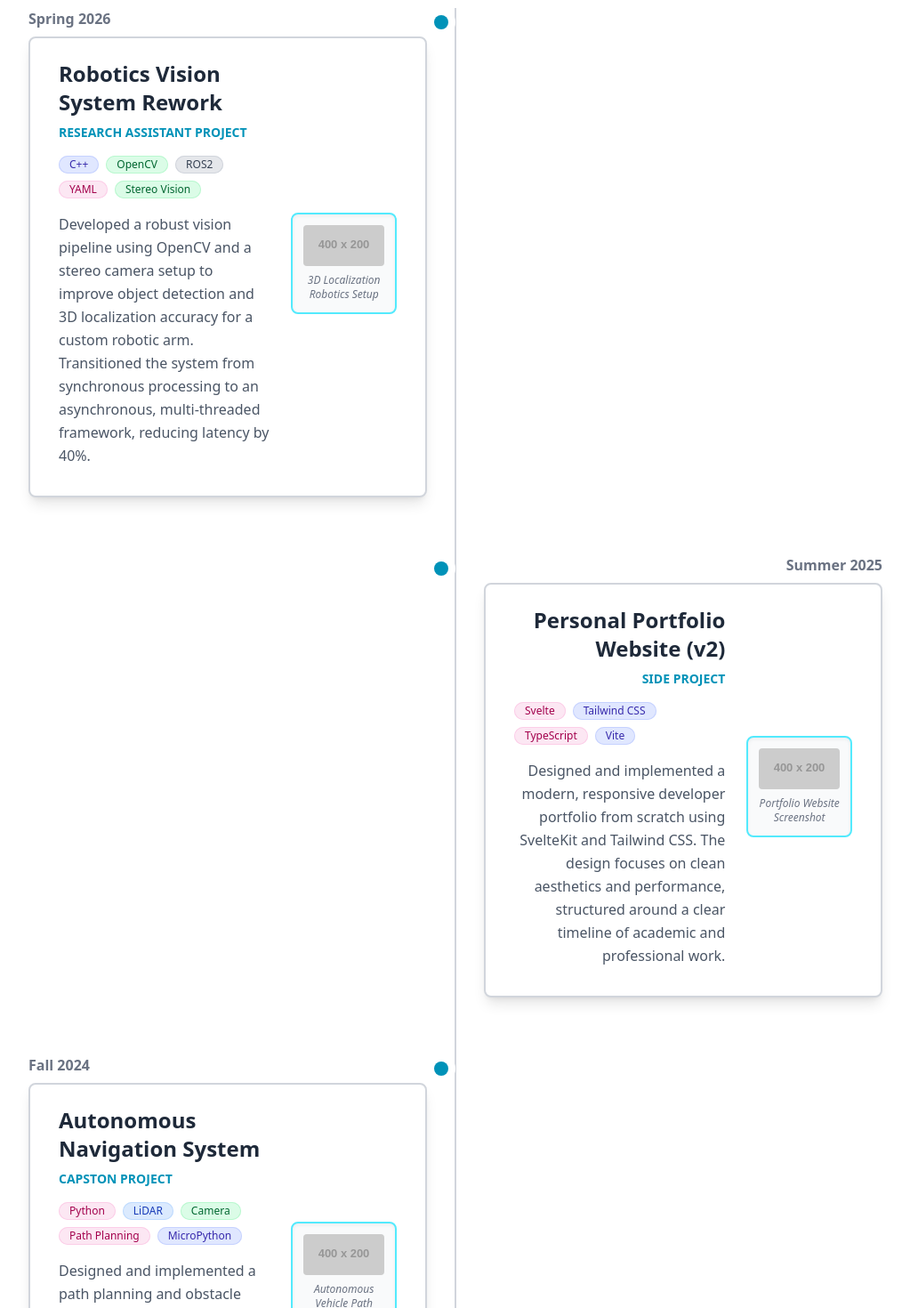
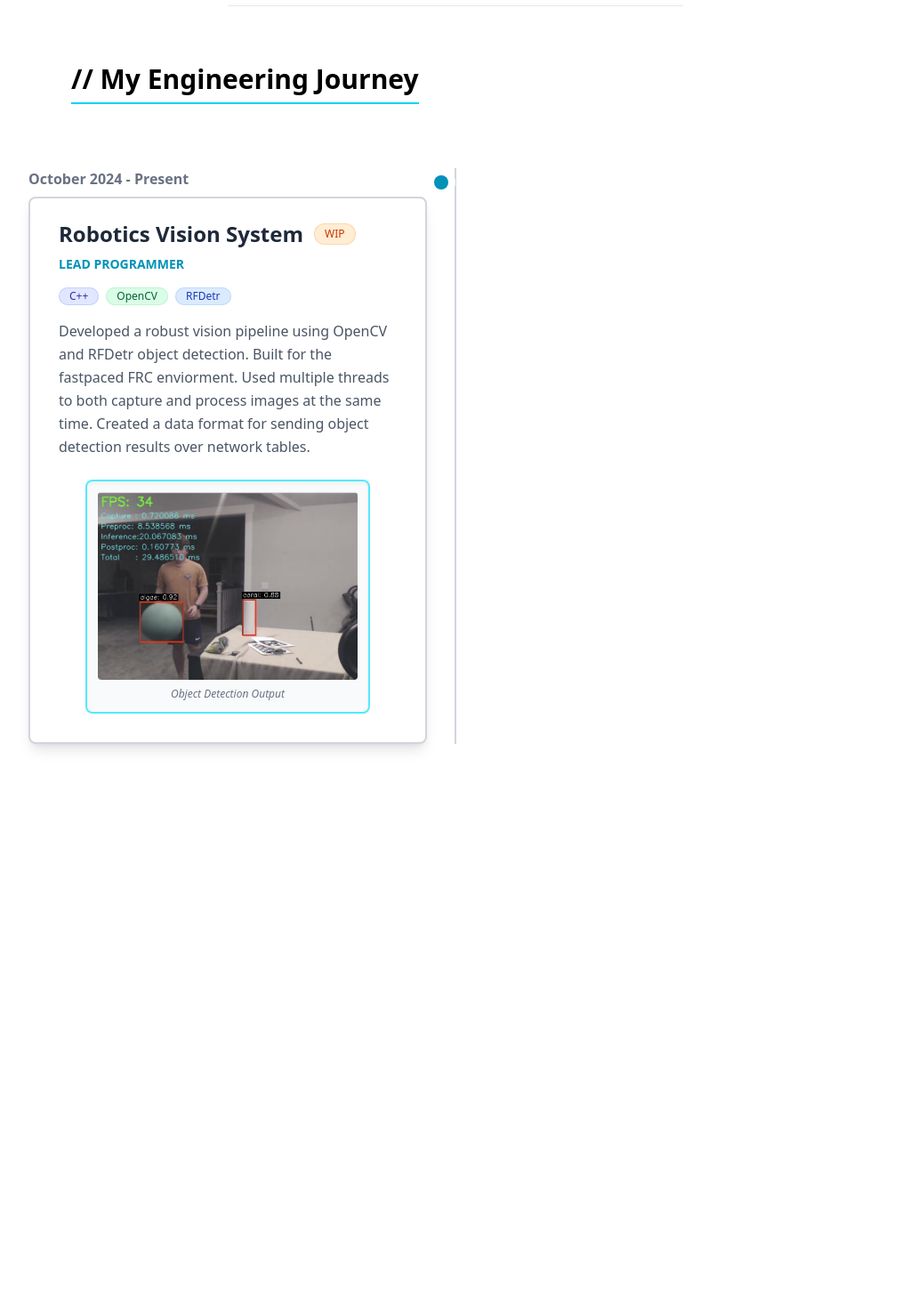
Before and after one commit to rylero/rylero.github.io, a Svelte app: page / in a window 1280 px wide. Shown: the part 1280-2750 px from the top of the page at 89% size, without its empty margins (128-1151 px from the left). After the commit the page ends 2180 px from the top, so only its background shows below. Built offline with nearby package versions, Linux system fonts and the light colour scheme.

Commit message:
Card fix

```diff
--- a/src/App.svelte
+++ b/src/App.svelte
@@ -6,70 +6,34 @@
   import profile_image from './assets/profile.png';
   // User edits: Added image import (assuming the 'assets' folder is structured correctly)
   import research_image from "./assets/research.png";
+  import vision_image from "./assets/vision.png";
 
   // --- Single Project Data: My Research Section (RPT) ---
   const researchPaper = {
       date: "Fall 2026",
-      title: "Rotating Policy Training",
+      title: "IPPO Learns the Game, Not the Team",
       subtitle: "Submitting to IROS 2026",
-      blurb: "Traditional Multi-Agent Reinforcement Learning (MARL) typically focuses on homogeneous teams, leaving heterogeneous agents (teammates with differing abilities or unknown policies) relatively underexplored. This paper introduces <strong>Rotating Policy Training (RPT)</strong>, a novel paradigm that co-trains policies of different architectures. Inspired by league play, RPT rotates teammates through various policy combinations to expose the target agent to unique play styles and skill levels. Applied to the collaborative HeMAC enviorment, RPT outperforms standard MARL baselines when generalizing to novel, unseen teammate policies.",
-      link: "https://github.com/rylero/RPT",
+      blurb: "Our research focused on evaluating IPPOs ability to learn the underlying game, rather than just learning to react to its teammate policies. Created a system called Rotation Policy Training (RPT) to evaluate how much adding novel training partners increases a models generalizability. The project used the SKRL framework with custom meta policies objects that allowed for switching teammate networks mid training.",
+      link: "https://arxiv.org/abs/2512.08877",
       isWIP: true,
       imageUrl: research_image,
       imageAlt: "Screenshot of the collaborative HeMAC environment where training took place",
-      techStack: ['Python', 'PyTorch', 'MARL', 'RayLib', 'PettingZoo']
+      techStack: ['Python', 'PyTorch', 'MARL', 'SKRL', 'PettingZoo']
   };
 
   // --- Timeline Data: Engineering Journey (Combined Academic/Engineering Projects) ---
   const engineeringTimelineEvents = [
-      // 1. Robotics Vision System Rework (from original academicEvents)
       {
-          date: "Spring 2026",
-          title: "Robotics Vision System Rework",
-          subtitle: "Research Assistant Project",
-          blurb: "Developed a robust vision pipeline using OpenCV and a stereo camera setup to improve object detection and 3D localization accuracy for a custom robotic arm. Transitioned the system from synchronous processing to an asynchronous, multi-threaded framework, reducing latency by 40%.",
-          link: "#",
-          isWIP: false,
-          imageUrl: "https://placehold.co/400x200/f87171/ffffff?text=Robotics+Vision+Setup",
-          imageAlt: "3D Localization Robotics Setup",
-          techStack: ['C++', 'OpenCV', 'ROS2', 'YAML', 'Stereo Vision']
+          date: "October 2024 - Present",
+          title: "Robotics Vision System",
+          subtitle: "Lead Programmer",
+          blurb: "Developed a robust vision pipeline using OpenCV and RFDetr object detection. Built for the fastpaced FRC enviorment. Used multiple threads to both capture and process images at the same time. Created a data format for sending object detection results over network tables.",
+          link: "https://github.com/rylero/ObjectDetectionRobot",
+          isWIP: true,
+          imageUrl: vision_image,
+          imageAlt: "Object Detection Output",
+          techStack: ['C++', 'OpenCV', 'RFDetr']
       },
-      // 2. Personal Portfolio Website (from original academicEvents)
-      {
-          date: "Summer 2025",
-          title: "Personal Portfolio Website (v2)",
-          subtitle: "Side Project",
-          blurb: "Designed and implemented a modern, responsive developer portfolio from scratch using SvelteKit and Tailwind CSS. The design focuses on clean aesthetics and performance, structured around a clear timeline of academic and professional work.",
-          link: "#",
-          isWIP: false,
-          imageUrl: "https://placehold.co/400x200/22c55e/ffffff?text=Svelte+App+Screenshot",
-          imageAlt: "Portfolio Website Screenshot",
-          techStack: ['Svelte', 'Tailwind CSS', 'TypeScript', 'Vite']
-      },
-      // 3. Autonomous Navigation System (from original engineeringEvents)
-      {
-          date: "Fall 2024",
-          title: "Autonomous Navigation System",
-          subtitle: "Capston Project",
-          blurb: "Designed and implemented a path planning and obstacle avoidance system for a scaled autonomous vehicle using sensor fusion (LiDAR and Camera) and a state machine approach. Achieved 95% navigation success rate in varied environments.",
-          link: "#",
-          isWIP: false,
-          imageUrl: "https://placehold.co/400x200/9333ea/ffffff?text=Capston+Vehicle+Mockup",
-          imageAlt: "Autonomous Vehicle Path Planning visualization",
-          techStack: ['Python', 'LiDAR', 'Camera', 'Path Planning', 'MicroPython']
-      },
-      // 4. Microcontroller Firmware Development (from original engineeringEvents)
-      {
-          date: "Spring 2024",
-          title: "Microcontroller Firmware Development",
-          subtitle: "Coursework",
-          blurb: "Developed low-level firmware in C for an ARM Cortex-M micro-controller to manage motor control, sensor data acquisition, and communication protocols (I2C, SPI). Focused on optimizing for real-time constraints and power consumption.",
-          link: "#",
-          isWIP: false,
-          imageUrl: "https://placehold.co/400x200/f59e0b/ffffff?text=Embedded+Code+Snippet",
-          imageAlt: "Embedded C code structure",
-          techStack: ['C', 'Embedded Systems', 'ARM Cortex-M', 'I2C', 'SPI']
-      }
   ];
 
   // --- Header Data ---
--- a/src/lib/Project.svelte
+++ b/src/lib/Project.svelte
@@ -26,10 +26,9 @@
 </script>
 
 <!-- Project Card (Highly Reusable) -->
-<div class="bg-white p-6 md:pt-6 md:p-8 rounded-lg shadow-lg hover:shadow-xl transition duration-300 border-2 border-gray-300 flex flex-col lg:flex-row gap-6">
-
+<div class="bg-white p-6 md:pt-6 md:p-8 rounded-lg shadow-lg hover:shadow-xl transition duration-300 border-2 border-gray-300 flex flex-col gap-6">
     <!-- Left: Project Details -->
-    <div class="lg:w-2/3">
+    <div class="w-full">
         <a href={link} class="flex flex-col sm:flex-row sm:items-center sm:justify-start gap-3 mb-2">
             <h3 class="text-xl md:text-2xl font-bold text-gray-800">
                 {title}
@@ -62,7 +61,7 @@
     </div>
 
     <!-- Right: Image Placeholder -->
-    <div class="lg:w-1/3 flex justify-center items-center">
+    <div class="w-full flex justify-center items-center">
         <div class="w-full max-w-xs p-3 bg-gray-50 rounded-lg border-2 border-cyan-300 shadow-inner">
             <img
                 src={imageUrl}
```
Also changed, not shown: src/assets/vision.png (added).
